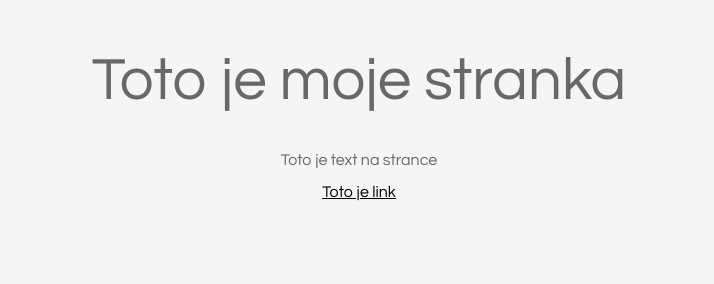
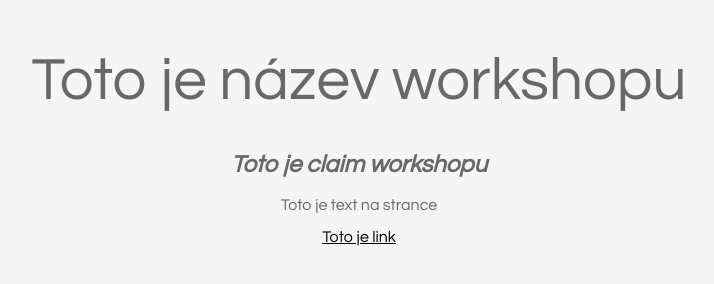
Before and after one commit to barboradrtilkova/webtest, a plain HTML site: page index.html in a window 1280 px wide. Shown: the whole page, without its empty margins (281-995 px from the left). Drawn offline with Linux system fonts and the light colour scheme.

Commit message:
aaaaaaaa

```diff
--- a/index.html
+++ b/index.html
@@ -10,7 +10,8 @@
 <link href="https://fonts.googleapis.com/css2?family=Questrial&display=swap" rel="stylesheet">
 </head>
 <body>
-    <h1>Toto je moje stranka</h1>
+    <h1>Toto je název workshopu</h1>
+    <h2>Toto je claim workshopu</h2>
     <p>Toto je text na strance</p>
     <a href="link.com">Toto je link</a>
 </body>
--- a/style.css
+++ b/style.css
@@ -12,6 +12,10 @@ h1 {
     font-size: 60px;
     color: #686868;
     text-align: center;
+}
+h2 {
+    font-style:italic;
+
 }
 
 body {
```
